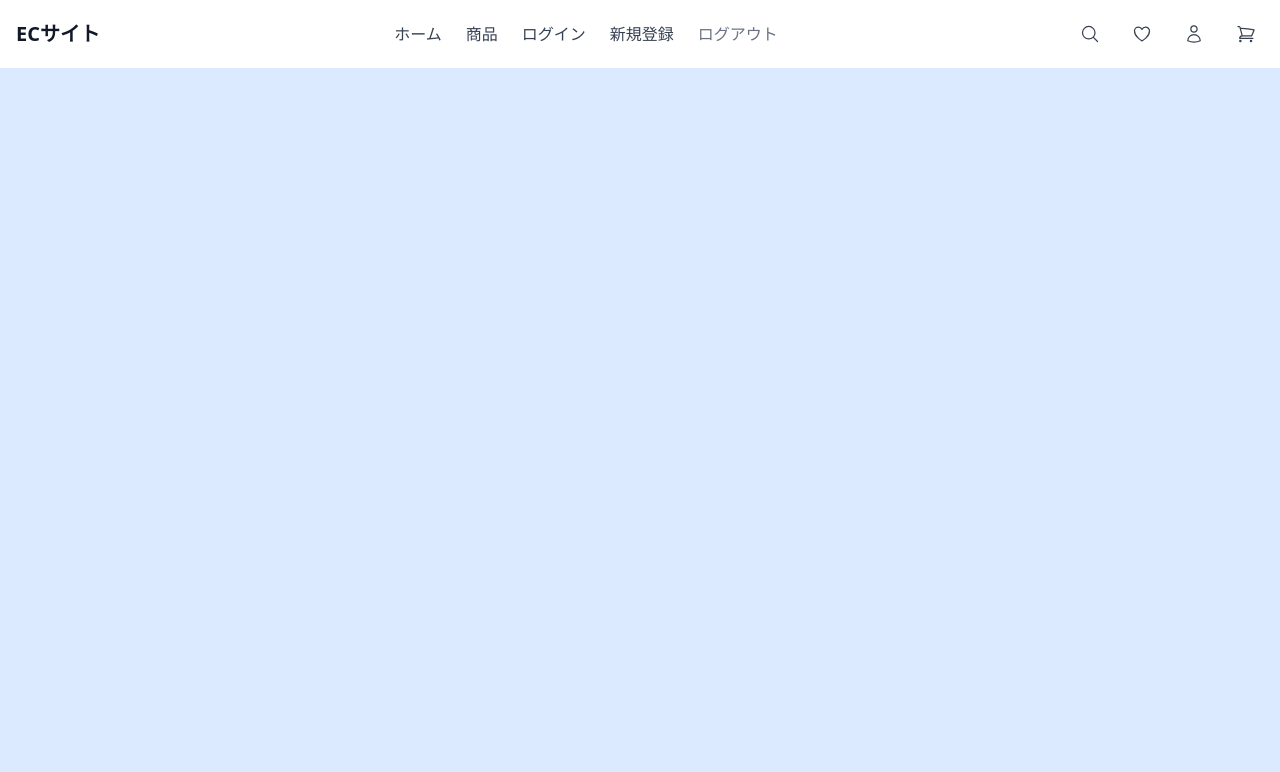
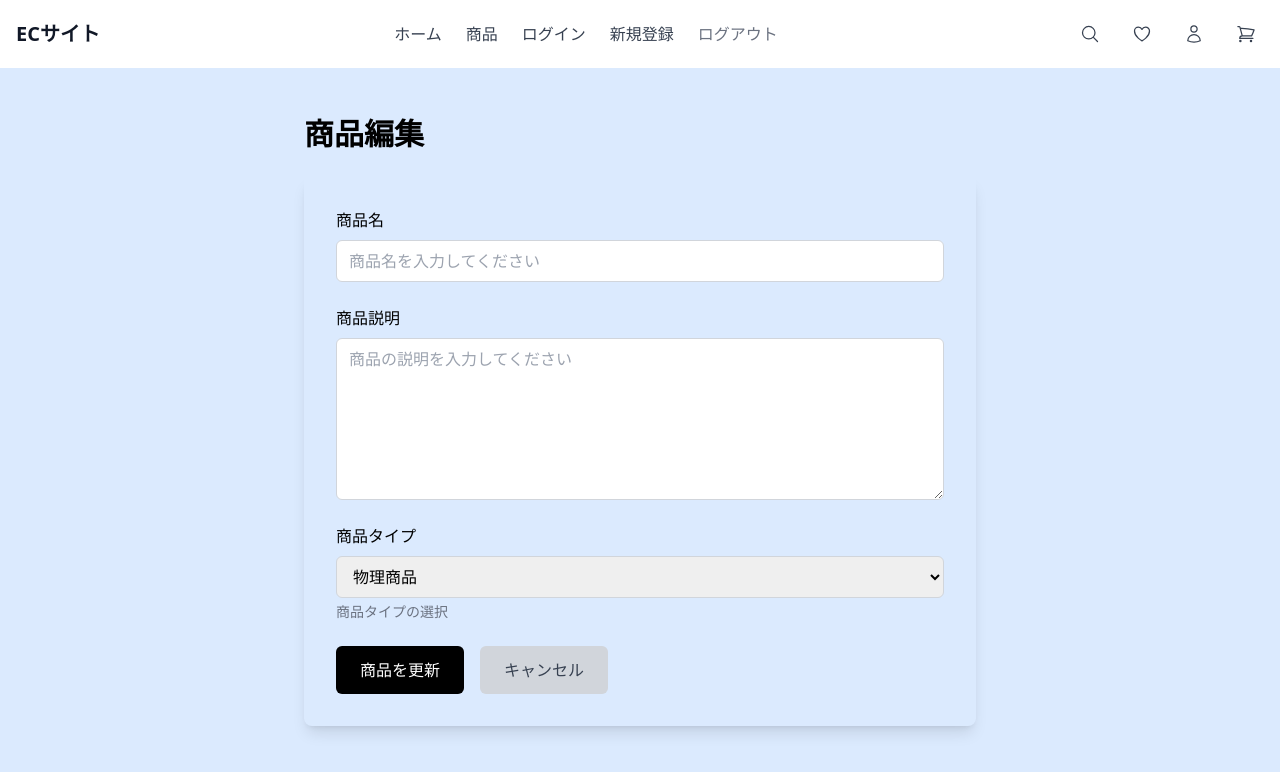
Before and after one commit to KaichiOnodera/recursion-ecommerce-app, a React (Create React App) app in the folder front/: page /admin/products/1/edit in a window 1280 px wide. Shown: the top 772 px of the page. Built offline with nearby package versions, Linux system fonts and the light colour scheme; no server answers.

Commit message:
商品編集画面追加

```diff
--- a/front/src/App.tsx
+++ b/front/src/App.tsx
@@ -13,6 +13,7 @@ import { UserSignup } from './pages/auth/UserSignup';
 import { AdminLogin } from './pages/auth/AdminLogin';
 import { AdminSignup } from './pages/auth/AdminSignup';
 import { AdminProductList } from './pages/admin/AdminProductList';
+import { AdminProductEdit } from './pages/admin/AdminProductEdit';
 
 function App(): React.JSX.Element {
   return (
@@ -28,6 +29,10 @@ function App(): React.JSX.Element {
             <Route path="/auth/admin/login" element={<AdminLogin />} />
             <Route path="/auth/admin/signup" element={<AdminSignup />} />
             <Route path="/admin/products" element={<AdminProductList />} />
+            <Route
+              path="/admin/products/:id/edit"
+              element={<AdminProductEdit />}
+            />
           </Routes>
         </div>
       </div>
--- /dev/null
+++ b/front/src/pages/admin/AdminProductEdit.tsx
@@ -0,0 +1,127 @@
+import React, { useState, useEffect } from 'react';
+import { useNavigate, useParams } from 'react-router';
+import { ItemsApiService } from '../../services/api/items';
+import { Item } from '@shared/schemas/item';
+
+export const AdminProductEdit: React.FC = () => {
+  const { id } = useParams<{ id: string }>();
+  const [name, setName] = useState('');
+  const [description, setDescription] = useState('');
+  const [type, setType] = useState<number>(1);
+  const [isSubmitting, setIsSubmitting] = useState(false);
+  const navigate = useNavigate();
+
+  useEffect(() => {
+    const fetchItem = async () => {
+      if (!id) {
+        navigate('/admin/products');
+        return;
+      }
+
+      const response = await ItemsApiService.getAdminItems();
+      const item = response.items.find((i: Item) => i.id === parseInt(id));
+
+      if (!item) {
+        navigate('/admin/products');
+        return;
+      }
+
+      setName(item.name);
+      setDescription(item.description);
+      setType(item.type);
+    };
+
+    fetchItem();
+  }, [id, navigate]);
+
+  const handleSubmit = async (e: React.FormEvent) => {
+    e.preventDefault();
+
+    if (!id) {
+      return;
+    }
+
+    setIsSubmitting(true);
+
+    try {
+      await ItemsApiService.updateItem(parseInt(id), {
+        name,
+        description,
+        type,
+      });
+
+      navigate('/admin/products');
+    } finally {
+      setIsSubmitting(false);
+    }
+  };
+
+  return (
+    <div className="mx-auto py-8 max-w-2xl">
+      <h1 className="text-3xl font-bold mb-6">商品編集</h1>
+
+      <div className="bg-gray-slate p-8 rounded-lg shadow-lg">
+        <form onSubmit={handleSubmit} className="space-y-6">
+          {/* 商品名 */}
+          <div>
+            <label className="block mb-2 font-medium">商品名</label>
+            <input
+              type="text"
+              value={name}
+              onChange={(e) => setName(e.target.value)}
+              className="block w-full px-3 py-2 border border-gray-300 rounded-md focus:outline-none focus:ring-2 focus:ring-blue-500"
+              required
+              placeholder="商品名を入力してください"
+            />
+          </div>
+
+          {/* 商品説明 */}
+          <div>
+            <label className="block mb-2 font-medium">商品説明</label>
+            <textarea
+              value={description}
+              onChange={(e) => setDescription(e.target.value)}
+              className="block w-full px-3 py-2 border border-gray-300 rounded-md focus:outline-none focus:ring-2 focus:ring-blue-500"
+              rows={6}
+              required
+              placeholder="商品の説明を入力してください"
+            />
+          </div>
+
+          {/* 商品タイプ */}
+          <div>
+            <label className="block mb-2 font-medium">商品タイプ</label>
+            <select
+              value={type}
+              onChange={(e) => setType(Number(e.target.value))}
+              className="block w-full px-3 py-2 border border-gray-300 rounded-md focus:outline-none focus:ring-2 focus:ring-blue-500"
+              required
+            >
+              <option value={1}>物理商品</option>
+              <option value={2}>デジタル商品</option>
+            </select>
+            <p className="mt-1 text-sm text-gray-500">商品タイプの選択</p>
+          </div>
+
+          {/* ボタン */}
+          <div className="flex gap-4">
+            <button
+              type="submit"
+              disabled={isSubmitting}
+              className="bg-black rounded-md text-white py-3 px-6 hover:bg-gray-800 disabled:bg-gray-400 disabled:cursor-not-allowed"
+            >
+              {isSubmitting ? '更新中' : '商品を更新'}
+            </button>
+            <button
+              type="button"
+              onClick={() => navigate('/admin/products')}
+              className="bg-gray-300 rounded-md text-gray-700 py-3 px-6 hover:bg-gray-400"
+            >
+              キャンセル
+            </button>
+          </div>
+        </form>
+      </div>
+    </div>
+  );
+};
```
